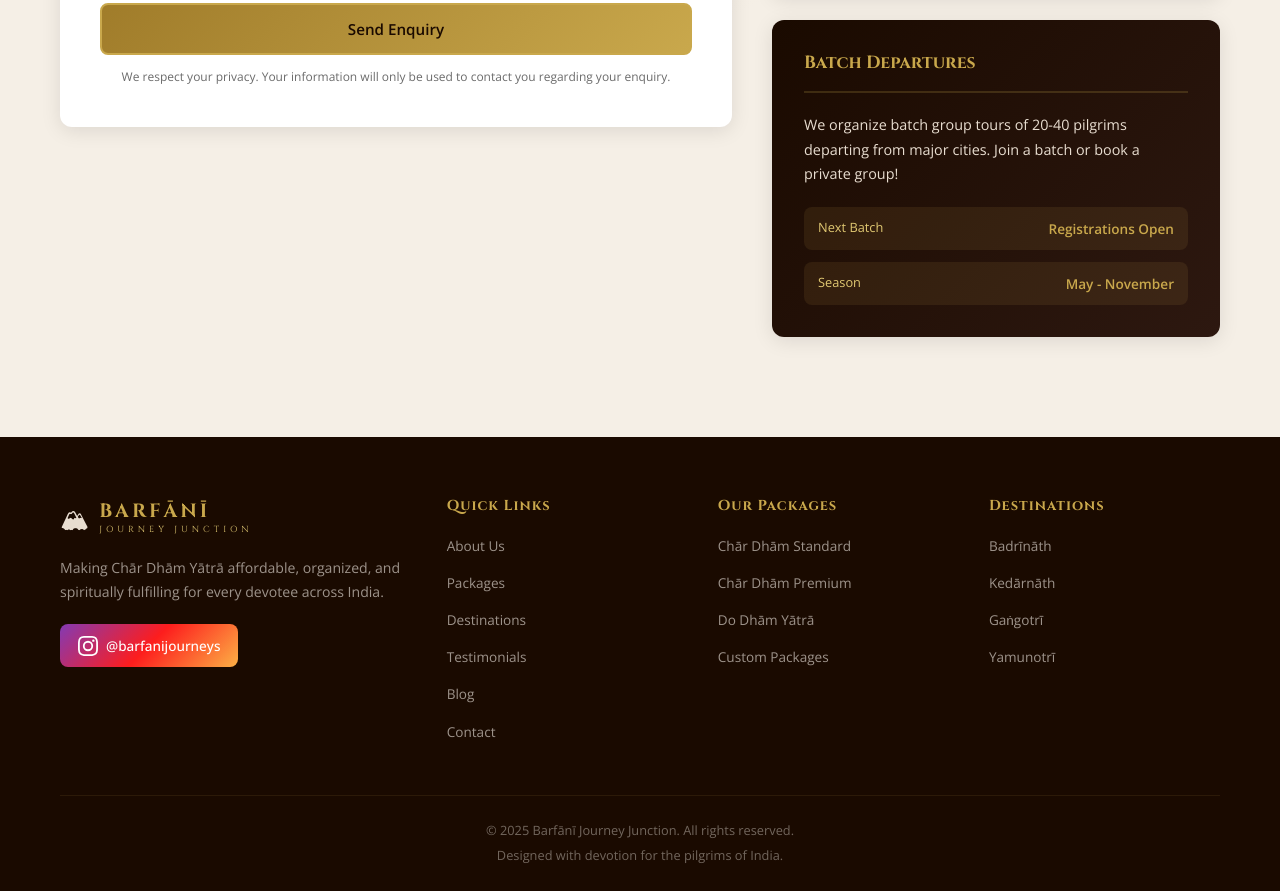
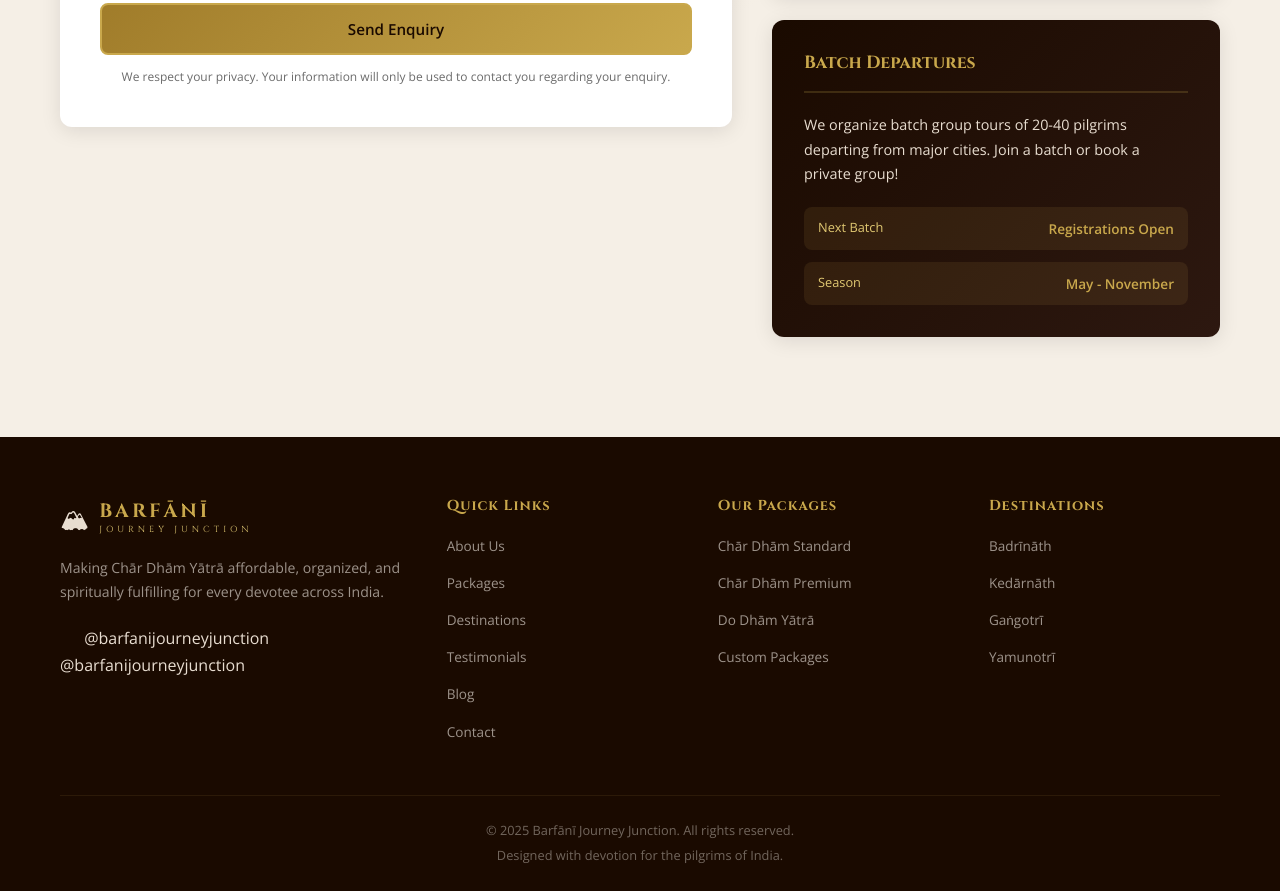
Before and after one commit to barfanijourneyjunction-design/website, a plain HTML site: page index.html in a window 1280 px wide. Shown: the part 9337-10228 px from the top of the page. Drawn offline with nearby package versions, Linux system fonts and the light colour scheme.

Commit message:
Update index.html

```diff
--- a/index.html
+++ b/index.html
@@ -753,10 +753,11 @@
                     </div>
                     <p>Making Chār Dhām Yātrā affordable, organized, and spiritually fulfilling for every devotee across India.</p>
                     <div class="footer-social">
-                        <a href="https://instagram.com/barfanijourneys" target="_blank" rel="noopener" class="social-link instagram" aria-label="Instagram">
-                            <svg width="20" height="20" viewBox="0 0 24 24" fill="currentColor"><path d="M12 2.163c3.204 0 3.584.012 4.85.07 3.252.148 4.771 1.691 4.919 4.919.058 1.265.069 1.645.069 4.849 0 3.205-.012 3.584-.069 4.849-.149 3.225-1.664 4.771-4.919 4.919-1.266.058-1.644.07-4.85.07-3.204 0-3.584-.012-4.849-.07-3.26-.149-4.771-1.699-4.919-4.92-.058-1.265-.07-1.644-.07-4.849 0-3.204.013-3.583.07-4.849.149-3.227 1.664-4.771 4.919-4.919 1.266-.057 1.645-.069 4.849-.069zM12 0C8.741 0 8.333.014 7.053.072 2.695.272.273 2.69.073 7.052.014 8.333 0 8.741 0 12c0 3.259.014 3.668.072 4.948.2 4.358 2.618 6.78 6.98 6.98C8.333 23.986 8.741 24 12 24c3.259 0 3.668-.014 4.948-.072 4.354-.2 6.782-2.618 6.979-6.98.059-1.28.073-1.689.073-4.948 0-3.259-.014-3.667-.072-4.947-.196-4.354-2.617-6.78-6.979-6.98C15.668.014 15.259 0 12 0zm0 5.838a6.162 6.162 0 100 12.324 6.162 6.162 0 000-12.324zM12 16a4 4 0 110-8 4 4 0 010 8zm6.406-11.845a1.44 1.44 0 100 2.881 1.44 1.44 0 000-2.881z"/></svg>
-                            <span>@barfanijourneys</span>
-                        </a>
+                        <a href="https://www.instagram.com/barfanijourneyjunction?igsh=MXVsZ2JnNHAxbG55ZA==" target="_blank" aria-label="Instagram">
+    <svg width="20" height="20" viewBox="0 0 24 24">...</svg>
+    <span>@barfanijourneyjunction</span>
+</a>
+@barfanijourneyjunction
                     </div>
                 </div>
                 <div class="footer-links">
```
